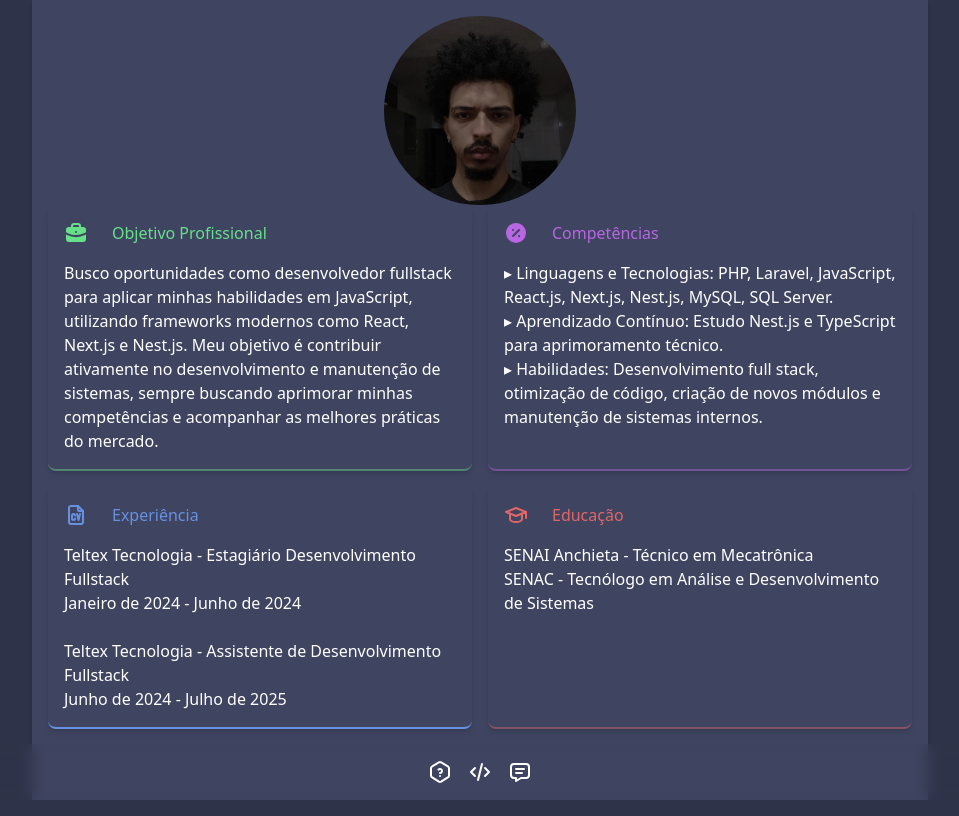
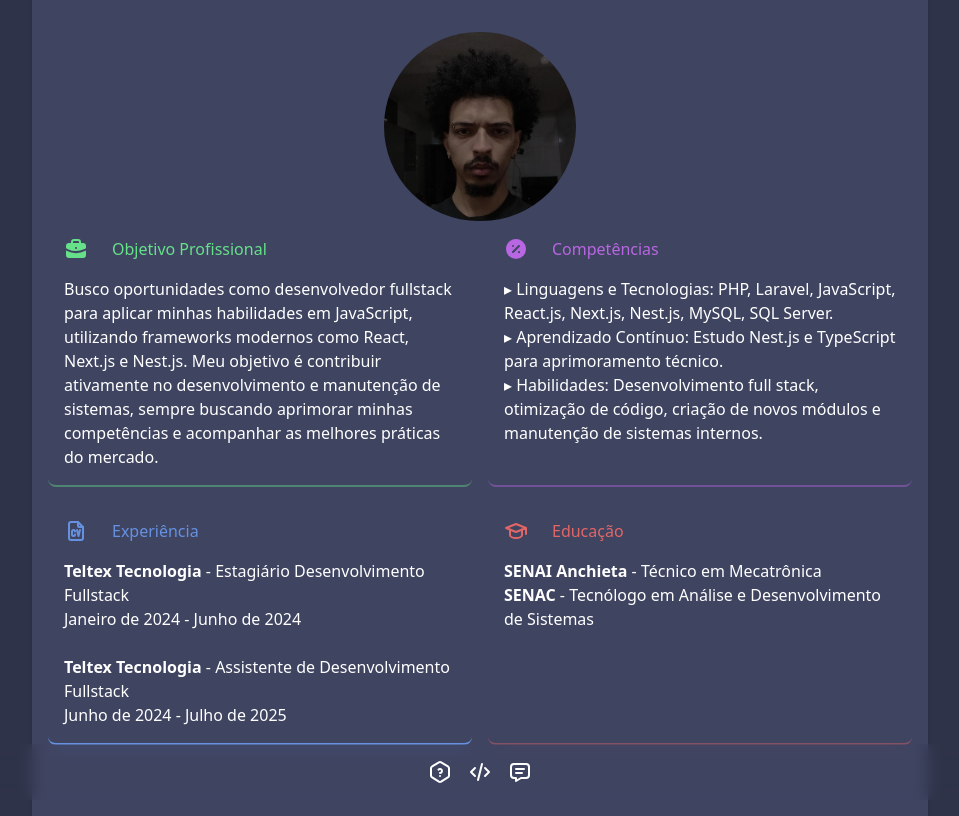
Before and after one commit to Estevam993/portifolio, a Next.js app: page / in a window 1280 px wide. Shown: the whole page, without its empty margins (160-1119 px from the left). Built offline with nearby package versions, Linux system fonts and the light colour scheme.

Commit message:
fix: about me overflow

```diff
--- a/src/app/page.tsx
+++ b/src/app/page.tsx
@@ -8,7 +8,6 @@ export default function Home(): JSX.Element {
 
   return (
     <>
-      <Footer setView={setView}/>
       <div className="flex items-center justify-center h-screen w-screen -mx-auto">
         <MainContainer>
           {view === 'sobre_mim' && (
@@ -19,6 +18,7 @@ export default function Home(): JSX.Element {
           )}
         </MainContainer>
       </div>
+      <Footer setView={setView}/>
     </>
   );
 }
--- a/src/components/AboutMe.tsx
+++ b/src/components/AboutMe.tsx
@@ -22,14 +22,17 @@ export default function AboutMe(): JSX.Element {
   }
 
   return (
-    <div>
+    <div
+      className={'h-[100vh] overflow-auto'}
+      style={{paddingBottom: '5rem', paddingTop: '2rem'}}
+    >
       <ProfilePhoto/>
-      <div className={'grid grid-flow-row sm:grid-cols-2 grid-cols-1 gap-4'}>
-
-        {infosObject.map(info => (
-          <Info key={info.name} infoCard={info}/>
-        ))}
-
+      <div>
+        <div className={'grid grid-flow-row sm:grid-cols-2 grid-cols-1 gap-4'}>
+          {infosObject.map(info => (
+            <Info key={info.title} infoCard={info}/>
+          ))}
+        </div>
       </div>
     </div>
   )
--- a/src/components/InfoCards.tsx
+++ b/src/components/InfoCards.tsx
@@ -19,7 +19,7 @@ export default function Info({infoCard}: {
       titleColor = '#e16666'
       break
     case 'pink':
-      color = 'border-[#66e18a] sm:border-[#b866e16b] hover:border-[#b866e1]'
+      color = 'border-[#b866e1] sm:border-[#b866e16b] hover:border-[#b866e1]'
       titleColor = '#b866e1'
       break
     case 'blue':
@@ -30,7 +30,7 @@ export default function Info({infoCard}: {
 
   return (
     <div
-      className={`shadow-md rounded-lg border-b-2 transition-all duration-300 ease-in-out ` + color}
+      className={`rounded-lg border-b-2 transition-all duration-300 ease-in-out ` + color}
       style={{
         padding: '1rem',
       }}
--- a/src/components/MainContainer.tsx
+++ b/src/components/MainContainer.tsx
@@ -3,10 +3,11 @@ import React from "react";
 export default function MainContainer({children}: { children: React.ReactNode }) {
   return (
     <div
-      className={' sm:w-[70vw] w-full min-h-[100vh] shadow-md mainContainer'}
+      className={' sm:w-[70vw] w-full shadow-md mainContainer'}
       style={{
         padding: '1rem',
-        background: '#3f4461'
+        background: '#3f4461',
+        overflow: 'auto'
       }}
     >
       {children}
--- a/src/components/infosObject.tsx
+++ b/src/components/infosObject.tsx
@@ -31,10 +31,10 @@ const experiencesInfo = {
   title: 'Experiência',
   description: (
     <div>
-      Teltex Tecnologia - Estagiário Desenvolvimento Fullstack<br/>
+      <strong>Teltex Tecnologia</strong> - Estagiário Desenvolvimento Fullstack<br/>
       Janeiro de 2024 - Junho de 2024<br/><br/>
 
-      Teltex Tecnologia - Assistente de Desenvolvimento Fullstack<br/>
+      <strong>Teltex Tecnologia</strong> - Assistente de Desenvolvimento Fullstack<br/>
       Junho de 2024 - Julho de 2025<br/>
 
     </div>
@@ -47,8 +47,8 @@ const educationInfo = {
   title: 'Educação',
   description: (
     <div>
-      SENAI Anchieta - Técnico em Mecatrônica<br/>
-      SENAC - Tecnólogo em Análise e Desenvolvimento de Sistemas
+      <strong>SENAI Anchieta</strong> - Técnico em Mecatrônica<br/>
+      <strong>SENAC</strong> - Tecnólogo em Análise e Desenvolvimento de Sistemas
     </div>
   )
 
```
